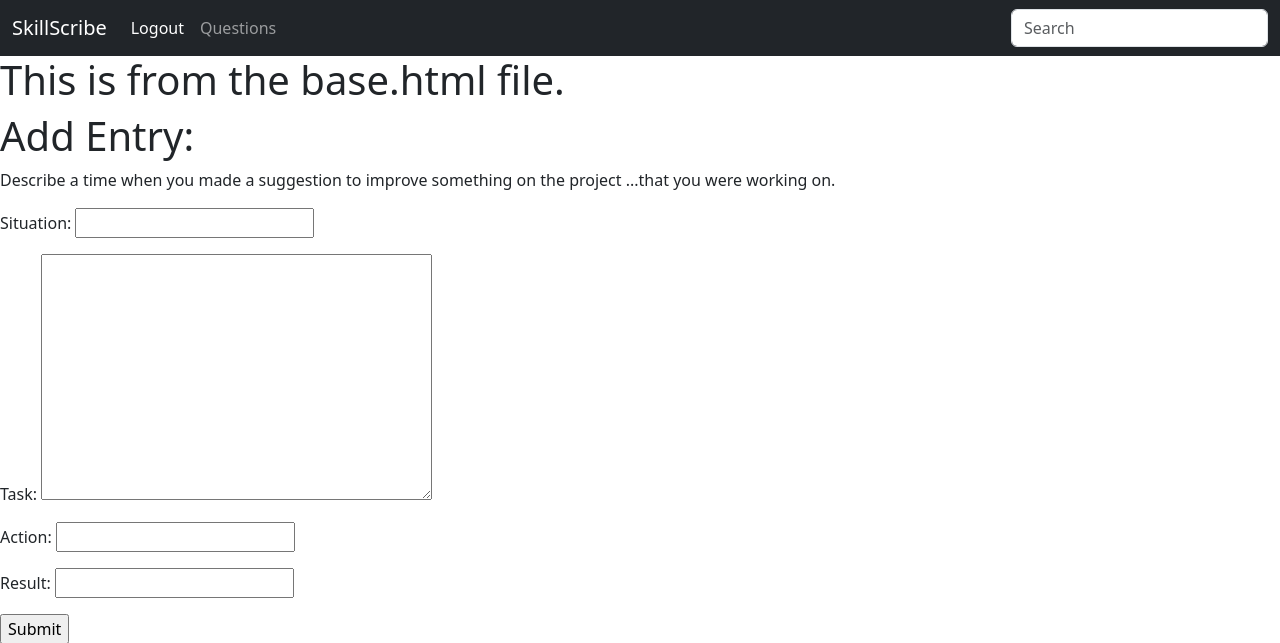
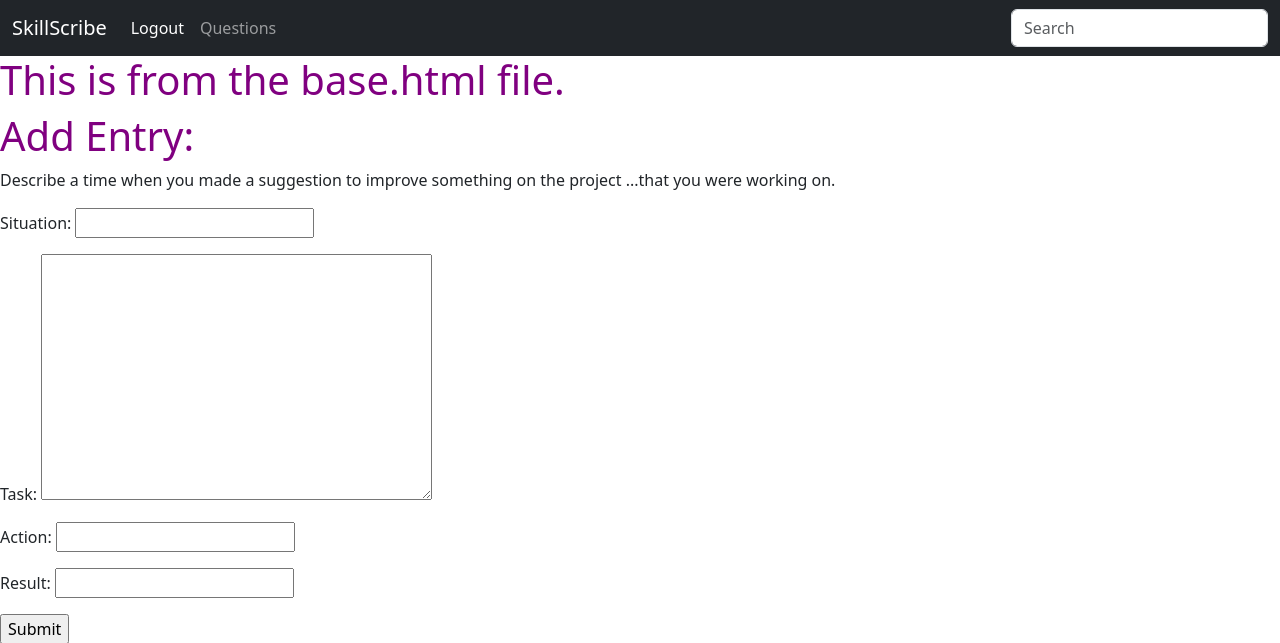
Before and after one commit to ldettorre/SkillScribe, a Django app: page /questions/1 in a window 1280 px wide. Shown: the top 643 px of the page. Run offline with Django 4.2, Linux system fonts and the light colour scheme; a user stored in the database is signed in; data comes from the database, SQL or seed files in the repository.

Commit message:
Readded the static folder and links

```diff
--- /dev/null
+++ b/static/css/style.css
@@ -0,0 +1,3 @@
+h1 {
+    color:purple;
+}
--- a/templates/base.html
+++ b/templates/base.html
@@ -1,12 +1,12 @@
 <!DOCTYPE html>
-
+{% load static %}
 <html lang="en">
 <head>
     <meta charset="UTF-8">
     <meta http-equiv="X-UA-Compatible" content="IE=edge">
     <meta name="viewport" content="width=device-width, initial-scale=1.0">
     <link rel="stylesheet" href="https://cdn.jsdelivr.net/npm/bootstrap@5.3.0/dist/css/bootstrap.min.css">
-
+    <link rel="stylesheet" href="{% static 'css/style.css' %}">
     <script src="https://cdn.jsdelivr.net/npm/bootstrap@5.3.0/dist/js/bootstrap.bundle.min.js"></script>
     <title>SkillScribe</title>
 </head>
```
